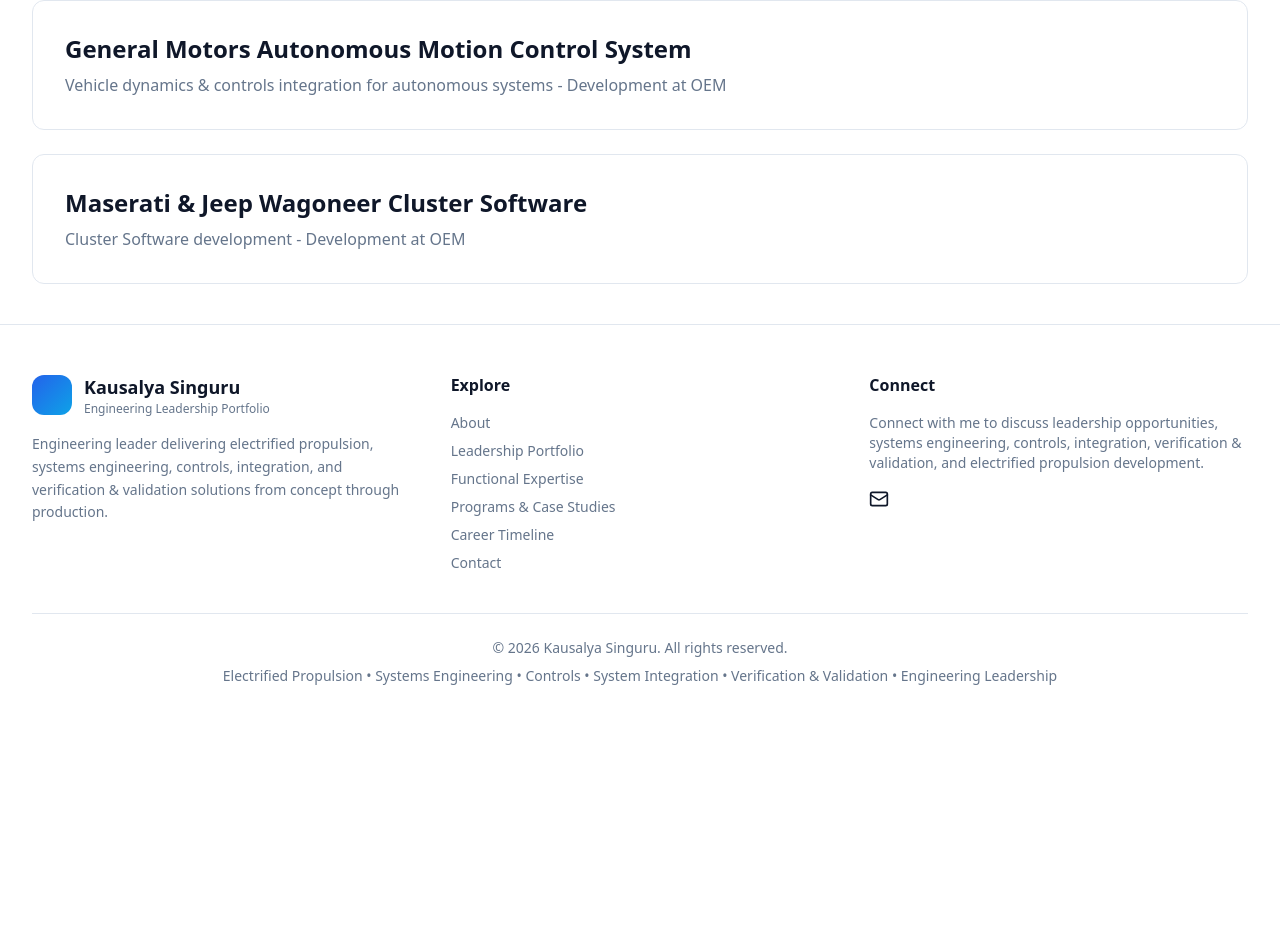
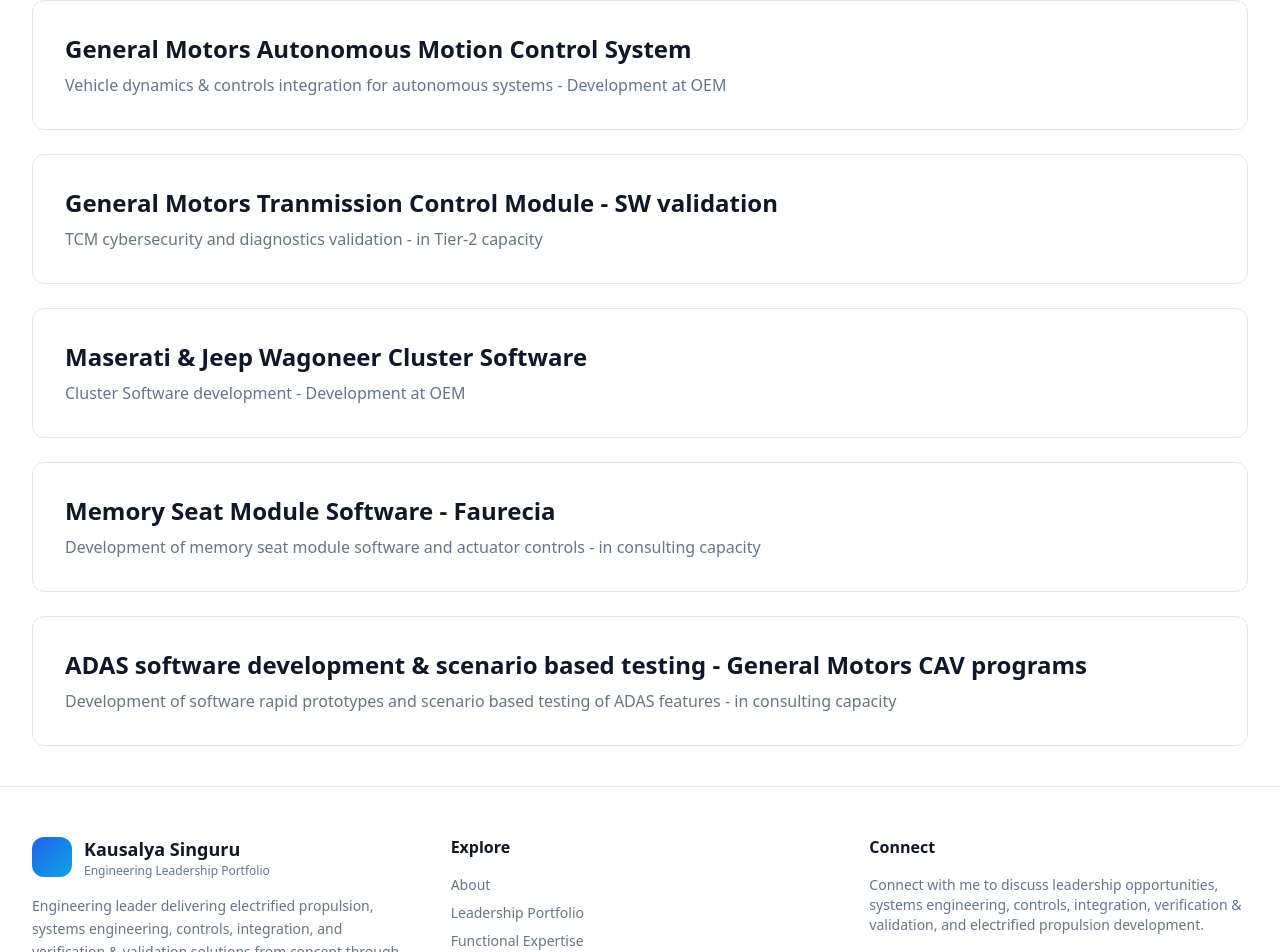
Before and after one commit to Kausi-hub/personal-website, a Next.js app: page /programs in a window 1280 px wide. Shown: the part 793-1745 px from the top of the page. Before the commit the page ends 1527 px from the top, so only its background shows below. Built offline with nearby package versions, Linux system fonts and the light colour scheme.

Commit message:
programs page updated

```diff
--- a/src/app/programs/page.tsx
+++ b/src/app/programs/page.tsx
@@ -26,9 +26,24 @@
         'Vehicle dynamics & controls integration for autonomous systems - Development at OEM'
     },
     {
+      title: 'General Motors Tranmission Control Module - SW validation',
+      description:
+        'TCM cybersecurity and diagnostics validation - in Tier-2 capacity'
+    },
+    {
       title: 'Maserati & Jeep Wagoneer Cluster Software',
       description:
         'Cluster Software development - Development at OEM'
+    },
+    {
+      title: 'Memory Seat Module Software - Faurecia',
+      description:
+        'Development of memory seat module software and actuator controls - in consulting capacity'
+    },
+    {
+      title: 'ADAS software development & scenario based testing - General Motors CAV programs',
+      description:
+        'Development of software rapid prototypes and scenario based testing of ADAS features - in consulting capacity'
     }
   ];
 
```
